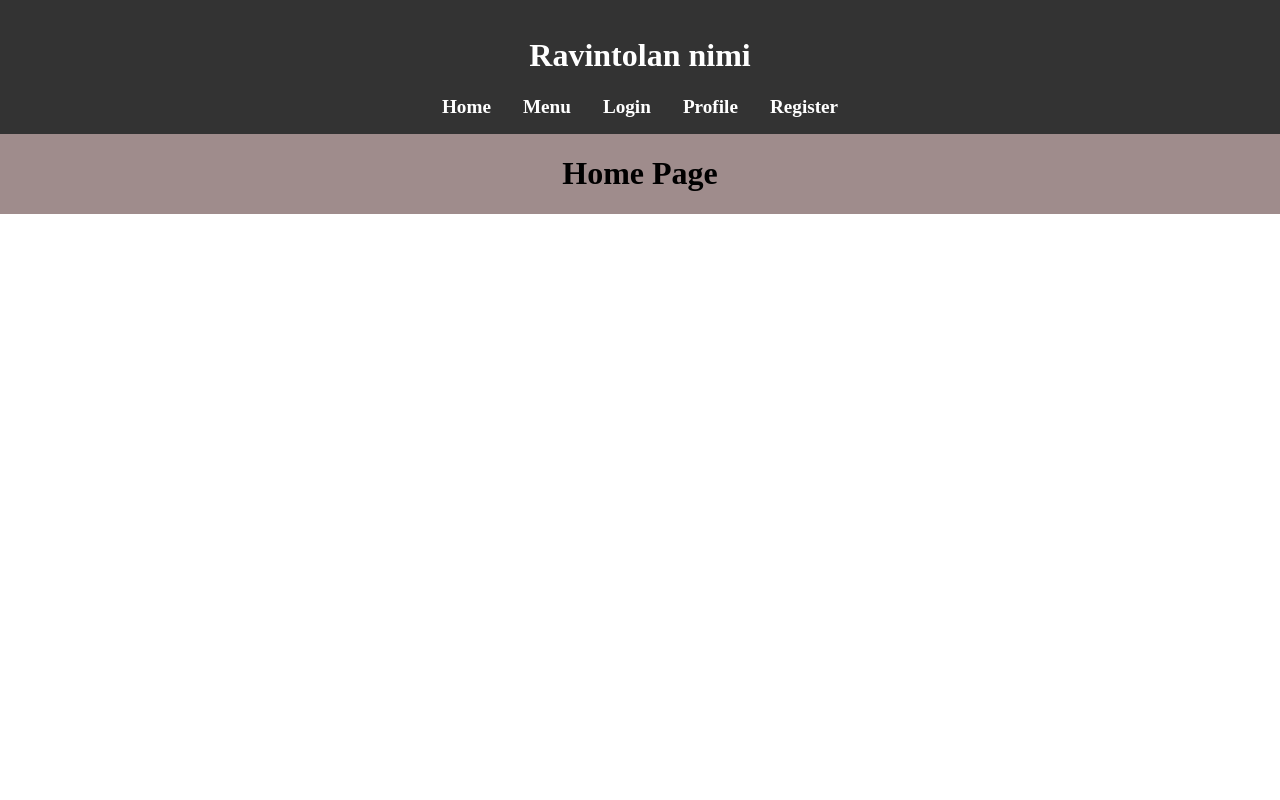
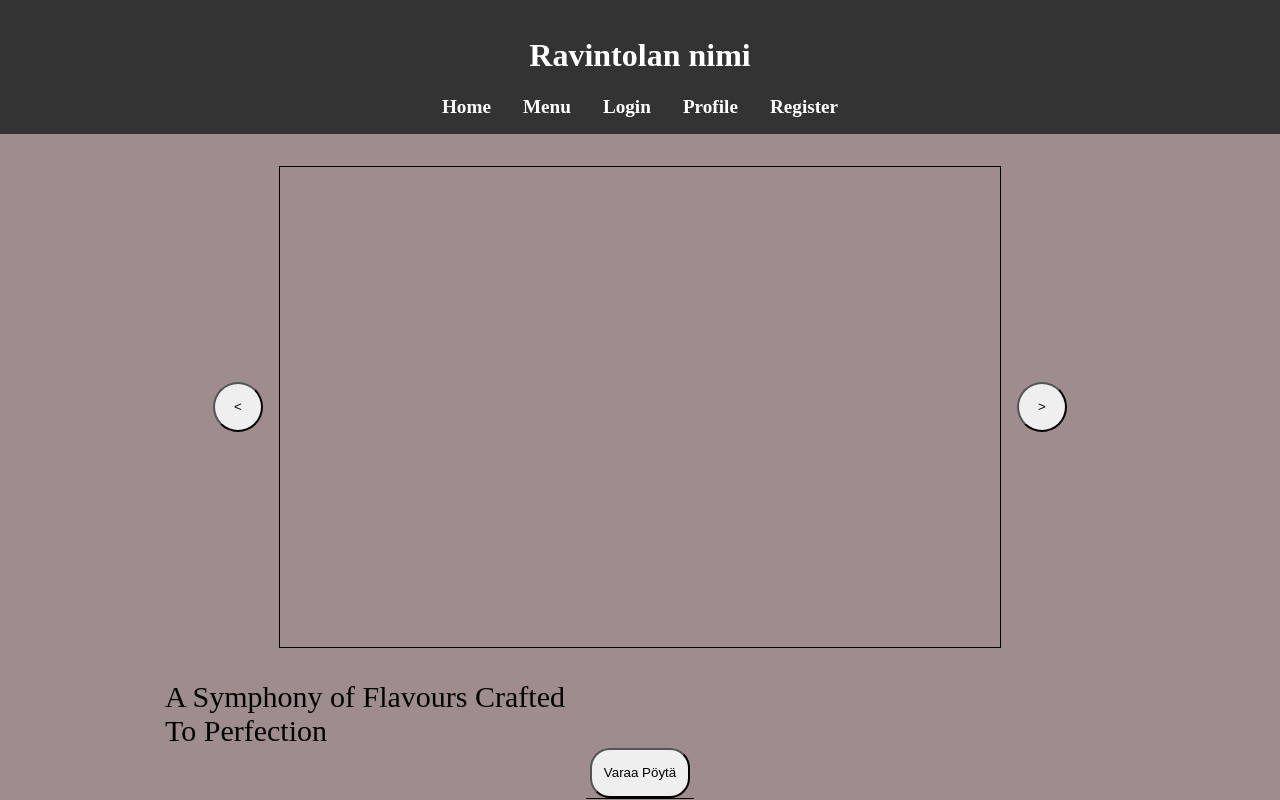
Before and after one commit to CrimsonBambi/Restaurant-Front, a React (Vite) app: page / in a window 1280 px wide. Shown: the top 800 px of the page. Built offline with nearby package versions, Linux system fonts and the light colour scheme.

Commit message:
Add frontpage and reservation as react components

```diff
--- a/package.json
+++ b/package.json
@@ -10,7 +10,9 @@
     "preview": "vite preview"
   },
   "dependencies": {
+    "moment": "^2.30.1",
     "react": "^19.0.0",
+    "react-big-calendar": "^1.18.0",
     "react-dom": "^19.0.0",
     "react-router": "^7.5.3"
   },
--- a/src/App.jsx
+++ b/src/App.jsx
@@ -1,10 +1,12 @@
-import { BrowserRouter as Router, Routes, Route, Link } from 'react-router';
+import {BrowserRouter as Router, Routes, Route, Link} from 'react-router';
 import Profile from './view/Profile';
 import Login from './view/Login';
 import Register from './view/Register';
 import MenuPage from './view/MenuPage';
-import "./css/header.css";
+import './css/header.css';
 import './App.css';
+import Reservation from './view/Reservation';
+import Frontpage from './view/Frontpage';
 
 function App() {
   return (
@@ -15,21 +17,31 @@ function App() {
         </div>
 
         <nav className="nav">
-          <Link to="/" className="nav-link">Home</Link>
-          <Link to="/menu" className="nav-link">Menu</Link>
-          <Link to="/login" className="nav-link">Login</Link>
-          <Link to="/profile" className="nav-link">Profile</Link>
-          <Link to="/register" className="nav-link">Register</Link>
+          <Link to="/" className="nav-link">
+            Home
+          </Link>
+          <Link to="/menu" className="nav-link">
+            Menu
+          </Link>
+          <Link to="/login" className="nav-link">
+            Login
+          </Link>
+          <Link to="/profile" className="nav-link">
+            Profile
+          </Link>
+          <Link to="/register" className="nav-link">
+            Register
+          </Link>
         </nav>
       </header>
 
       <Routes>
-        <Route path="/" element={<h1>Home Page</h1>} />
+        <Route path="/" element={<Frontpage />} />
         <Route path="/menu" element={<MenuPage />} />
         <Route path="/profile" element={<Profile />} />
         <Route path="/login" element={<Login />} />
         <Route path="/register" element={<Register />} />
-
+        <Route path="/reservations" element={<Reservation />} />
       </Routes>
     </Router>
   );
--- /dev/null
+++ b/src/css/frontpage.css
@@ -0,0 +1,97 @@
+/*CSS for page header and page footer starts here
+
+.webpage {
+  background-color: #f0e9e9;
+}
+
+.page-container {
+  width: 40%;
+  margin: auto;
+}
+
+.page-header {
+  display: flex;
+  flex-direction: row;
+  justify-content: space-around;
+  padding-bottom: 1rem;
+  border-bottom: 1px solid black;
+}
+
+.logo {
+  display: flex;
+}
+
+#logo-image {
+  height: 50px;
+  width: 50px;
+  border: 2px solid black;
+  margin-right: 10px;
+}
+
+.navigation {
+
+}
+
+#nav-button {
+  font-size: 30px;
+  margin: 1rem;
+  text-align: center;
+  text-decoration: none;
+  color: black;
+}
+
+#contact-info {
+  display: flex;
+  flex-direction: column;
+}
+#page-footer {
+  display: flex;
+  justify-content: center;
+  border-top: 1px solid black;
+  font-size: 12px;
+}
+CSS for frontpage content starts here */
+#center-elements {
+  margin: 2rem;
+  position: relative;
+  display: flex;
+}
+
+#primary-image {
+  width: 720px;
+  height: 480px;
+  border: 1px solid black;
+}
+
+#forward-direction-button {
+  width: 50px;
+  height: 50px;
+  margin: 1rem;
+  border-radius: 50%;
+  align-self: center;
+}
+#back-direction-button {
+  width: 50px;
+  height: 50px;
+  margin: 1rem;
+  border-radius: 50%;
+  align-self: center;
+}
+
+#overlaid-text {
+  position: relative;
+  font-size: 30px;
+  width: 400px;
+  top: -40%;
+}
+
+#reservation-space {
+  display: flex;
+  justify-content: center;
+}
+
+#reservation {
+  width: 100px;
+  height: 50px;
+  border-radius: 20px;
+}
--- /dev/null
+++ b/src/view/Frontpage.jsx
@@ -0,0 +1,35 @@
+import React from 'react';
+import '../css/frontpage.css';
+
+const Frontpage = () => {
+  return (
+    <>
+      <div id="page-container">
+        <div id="page-content">
+          <div id="center-elements">
+            <button id="back-direction-button">&lt;</button>
+            <div id="primary-image"></div>
+            <button id="forward-direction-button">&gt;</button>
+          </div>
+          <div id="overlaid-text">
+            A Symphony of Flavours Crafted To Perfection
+          </div>
+          <div id="reservation-space">
+            <button id="reservation">Varaa Pöytä</button>
+          </div>
+        </div>
+      </div>
+      <div id="page-footer">
+        <div id="contact-info">
+          <p>Ravintolan Nimi</p>
+          <p>Osoite</p>
+          <p>Puhelin numero</p>
+          <p>email@email.com</p>
+          <button id="feedback">Jätä Palautetta!</button>
+        </div>
+      </div>
+    </>
+  );
+};
+
+export default Frontpage;
--- /dev/null
+++ b/src/view/Reservation.jsx
@@ -0,0 +1,67 @@
+import {React, useState} from 'react';
+import {Calendar, momentLocalizer} from 'react-big-calendar';
+import moment from 'moment';
+
+import 'react-big-calendar/lib/css/react-big-calendar.css';
+
+const localizer = momentLocalizer(moment);
+
+const Reservation = () => {
+  let events = [
+    {
+      start: moment().toDate(),
+      end: moment().add(2, 'hours').toDate(),
+      title: 'Table 2 reservation',
+    },
+  ];
+  const [myEvents, setEvents] = useState(events);
+
+  const updateEvents = (start, end, title) => {
+    setEvents((prev) => [...prev, {start, end, title}]);
+  };
+
+  return (
+    <>
+      <div className="App">
+        <Calendar
+          localizer={localizer}
+          defaultDate={new Date()}
+          defaultView="week"
+          events={myEvents}
+          style={{height: '100vh'}}
+        />
+      </div>
+      <div>
+        <input type="text"></input>
+        <input type="text"></input>
+        <button
+          onClick={() => {
+            console.log(
+              'valid date: ' +
+                moment('20.07.2018 09:19', moment.defaultFormat).toDate()
+            );
+            console.log(
+              'invalid date: ' +
+                moment('30.04.2024 12:00', moment.defaultFormat).toDate()
+            );
+            console.log('start', moment().toDate());
+            console.log('end', moment().add(5, 'hours').toDate());
+            console.log(
+              moment('2025-04-30 09:30', moment.defaultFormat).toDate()
+            );
+
+            updateEvents(
+              moment('2025-04-30 09:30', moment.defaultFormat).toDate(),
+              moment('2025-04-30 12:00', moment.defaultFormat).toDate(),
+              'Reservation'
+            );
+          }}
+          type="button"
+        >
+          Reservation
+        </button>
+      </div>
+    </>
+  );
+};
+export default Reservation;
```
Also changed, not shown: 1 other file (tests, documents, lock files or other folders).
